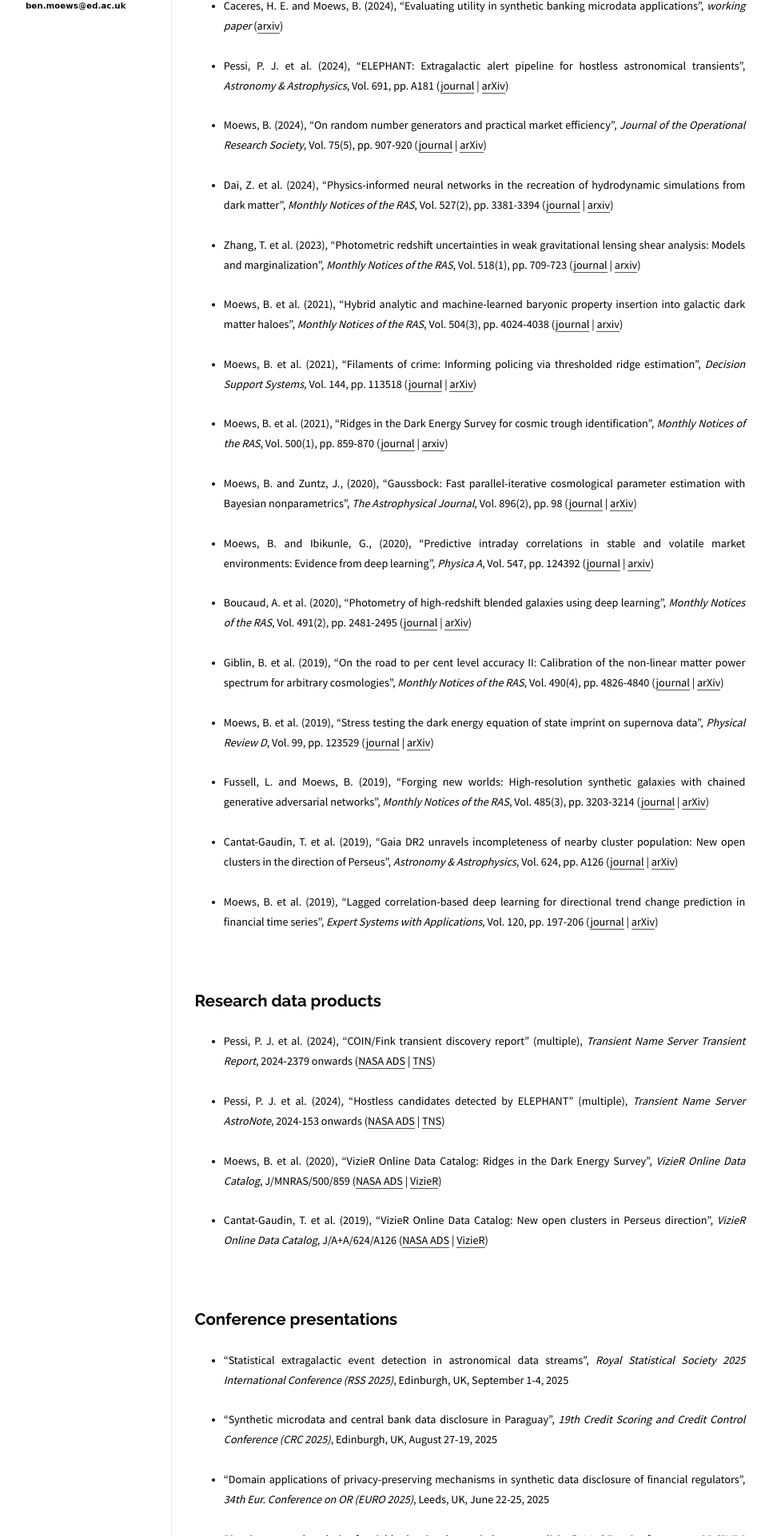
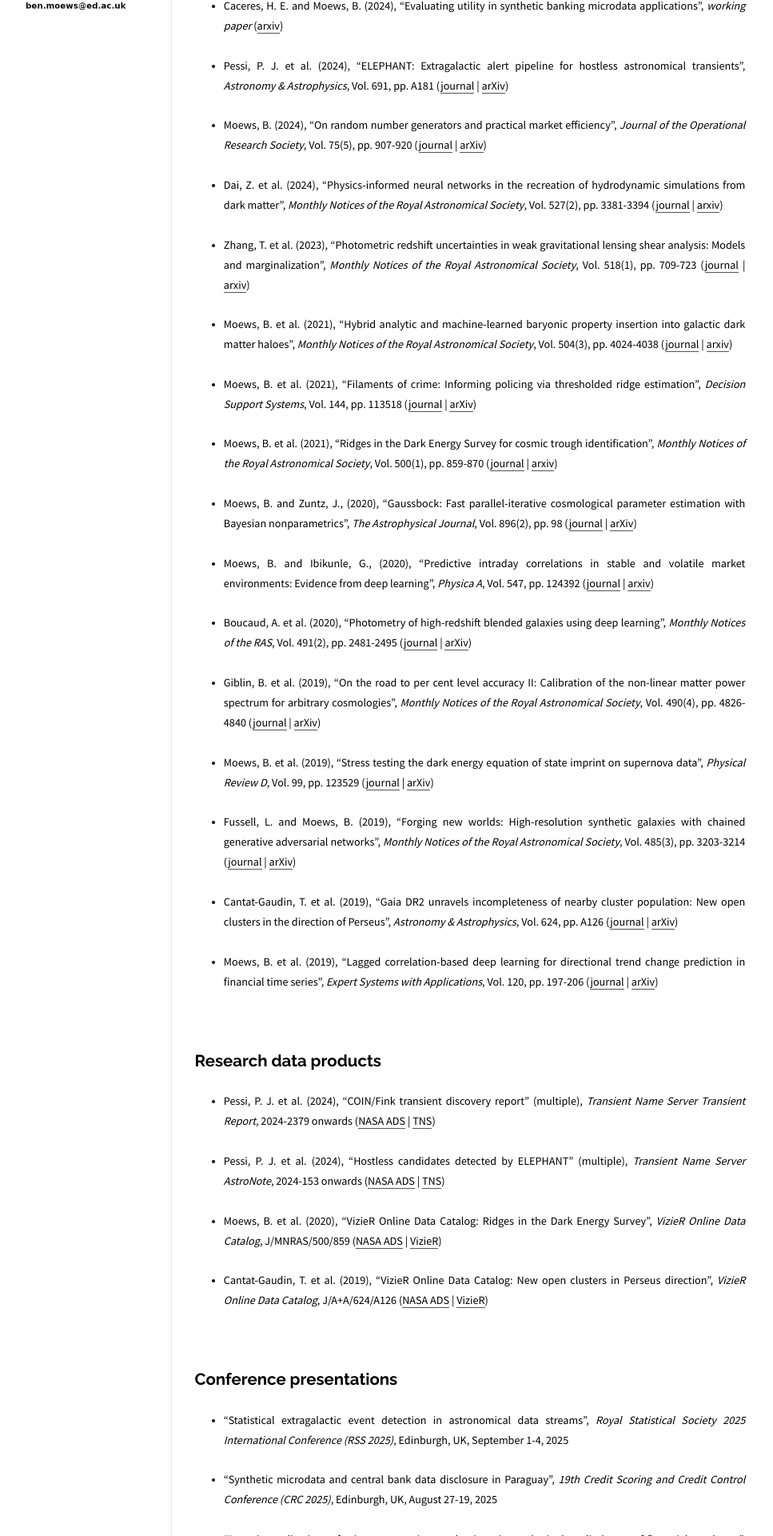
Before and after one commit to moews/moews.github.io, a Jekyll site: the page built from _posts/2017-03-25-publications.md, in a window 1280 px wide. Shown: the part 424-2344 px from the top of the page at 80% size, without its empty margins (144-1111 px from the left). Built offline with Jekyll 4.4.1, drawn with Linux system fonts in a browser that asks for light colours.

Commit message:
Update 2017-03-25-publications.md

```diff
--- a/_posts/2017-03-25-publications.md
+++ b/_posts/2017-03-25-publications.md
@@ -25,15 +25,15 @@ categories: posts
 
 * <small>Moews, B. (2024), "On random number generators and practical market efficiency", _Journal of the Operational Research Society_, Vol. 75(5), pp. 907-920 ([journal](https://doi.org/10.1080/01605682.2023.2219292) | [arXiv](https://arxiv.org/abs/2305.17419))</small>
 
-* <small>Dai, Z. et al. (2024), "Physics-informed neural networks in the recreation of hydrodynamic simulations from dark matter", _Monthly Notices of the RAS_, Vol. 527(2), pp. 3381-3394 ([journal](https://doi.org/10.1093/mnras/stad3394) | [arxiv](https://arxiv.org/abs/2303.14090))</small>
+* <small>Dai, Z. et al. (2024), "Physics-informed neural networks in the recreation of hydrodynamic simulations from dark matter", _Monthly Notices of the Royal Astronomical Society_, Vol. 527(2), pp. 3381-3394 ([journal](https://doi.org/10.1093/mnras/stad3394) | [arxiv](https://arxiv.org/abs/2303.14090))</small>
 
-* <small>Zhang, T. et al. (2023), "Photometric redshift uncertainties in weak gravitational lensing shear analysis: Models and marginalization", _Monthly Notices of the RAS_, Vol. 518(1), pp. 709-723 ([journal](https://doi.org/10.1093/mnras/stac3090) | [arxiv](https://arxiv.org/abs/2206.10169))</small>
+* <small>Zhang, T. et al. (2023), "Photometric redshift uncertainties in weak gravitational lensing shear analysis: Models and marginalization", _Monthly Notices of the Royal Astronomical Society_, Vol. 518(1), pp. 709-723 ([journal](https://doi.org/10.1093/mnras/stac3090) | [arxiv](https://arxiv.org/abs/2206.10169))</small>
 
-* <small>Moews, B. et al. (2021), "Hybrid analytic and machine-learned baryonic property insertion into galactic dark matter haloes", _Monthly Notices of the RAS_, Vol. 504(3), pp. 4024-4038 ([journal](https://doi.org/10.1093/mnras/stab1120) | [arxiv](https://arxiv.org/abs/2012.05820))</small>
+* <small>Moews, B. et al. (2021), "Hybrid analytic and machine-learned baryonic property insertion into galactic dark matter haloes", _Monthly Notices of the Royal Astronomical Society_, Vol. 504(3), pp. 4024-4038 ([journal](https://doi.org/10.1093/mnras/stab1120) | [arxiv](https://arxiv.org/abs/2012.05820))</small>
 
 * <small>Moews, B. et al. (2021), "Filaments of crime: Informing policing via thresholded ridge estimation", _Decision Support Systems_, Vol. 144, pp. 113518 ([journal](https://doi.org/10.1016/j.dss.2021.113518) | [arXiv](https://arxiv.org/abs/1907.03206))</small>
 
-* <small>Moews, B. et al. (2021), "Ridges in the Dark Energy Survey for cosmic trough identification", _Monthly Notices of the RAS_, Vol. 500(1), pp. 859-870 ([journal](https://doi.org/10.1093/mnras/staa3204) | [arxiv](https://arxiv.org/abs/2005.08583))</small>
+* <small>Moews, B. et al. (2021), "Ridges in the Dark Energy Survey for cosmic trough identification", _Monthly Notices of the Royal Astronomical Society_, Vol. 500(1), pp. 859-870 ([journal](https://doi.org/10.1093/mnras/staa3204) | [arxiv](https://arxiv.org/abs/2005.08583))</small>
 
 * <small>Moews, B. and Zuntz, J., (2020), "Gaussbock: Fast parallel-iterative cosmological parameter estimation with Bayesian nonparametrics", _The Astrophysical Journal_, Vol. 896(2), pp. 98 ([journal](https://doi.org/10.3847%2F1538-4357%2Fab93cb) | [arXiv](https://arxiv.org/abs/1905.09800))</small>
 
@@ -41,11 +41,11 @@ categories: posts
 
 * <small>Boucaud, A. et al. (2020), "Photometry of high-redshift blended galaxies using deep learning", _Monthly Notices of the RAS_, Vol. 491(2), pp. 2481-2495 ([journal](https://doi.org/10.1093/mnras/stz3056) | [arXiv](https://arxiv.org/abs/1905.01324))</small>
 
-* <small>Giblin, B. et al. (2019), "On the road to per cent level accuracy II: Calibration of the non-linear matter power spectrum for arbitrary cosmologies", _Monthly Notices of the RAS_, Vol. 490(4), pp. 4826-4840 ([journal](https://doi.org/10.1093/mnras/stz2659) | [arXiv](https://arxiv.org/abs/1906.02742))</small>
+* <small>Giblin, B. et al. (2019), "On the road to per cent level accuracy II: Calibration of the non-linear matter power spectrum for arbitrary cosmologies", _Monthly Notices of the Royal Astronomical Society_, Vol. 490(4), pp. 4826-4840 ([journal](https://doi.org/10.1093/mnras/stz2659) | [arXiv](https://arxiv.org/abs/1906.02742))</small>
 
 * <small>Moews, B. et al. (2019), "Stress testing the dark energy equation of state imprint on supernova data", _Physical Review D_, Vol. 99, pp. 123529 ([journal](https://doi.org/10.1103/PhysRevD.99.123529) | [arXiv](https://arxiv.org/abs/1812.09786))</small>
 
-* <small>Fussell, L. and Moews, B. (2019), "Forging new worlds: High-resolution synthetic galaxies with chained generative adversarial networks", _Monthly Notices of the RAS_, Vol. 485(3), pp. 3203-3214 ([journal](https://doi.org/10.1093/mnras/stz602) | [arXiv](https://arxiv.org/abs/1811.03081))</small>
+* <small>Fussell, L. and Moews, B. (2019), "Forging new worlds: High-resolution synthetic galaxies with chained generative adversarial networks", _Monthly Notices of the Royal Astronomical Society_, Vol. 485(3), pp. 3203-3214 ([journal](https://doi.org/10.1093/mnras/stz602) | [arXiv](https://arxiv.org/abs/1811.03081))</small>
 
 * <small>Cantat-Gaudin, T. et al. (2019), "Gaia DR2 unravels incompleteness of nearby cluster population: New open clusters in the direction of Perseus", _Astronomy & Astrophysics_, Vol. 624, pp. A126 ([journal](https://doi.org/10.1051/0004-6361/201834453) | [arXiv](https://arxiv.org/abs/1810.05494))</small>
 
```
